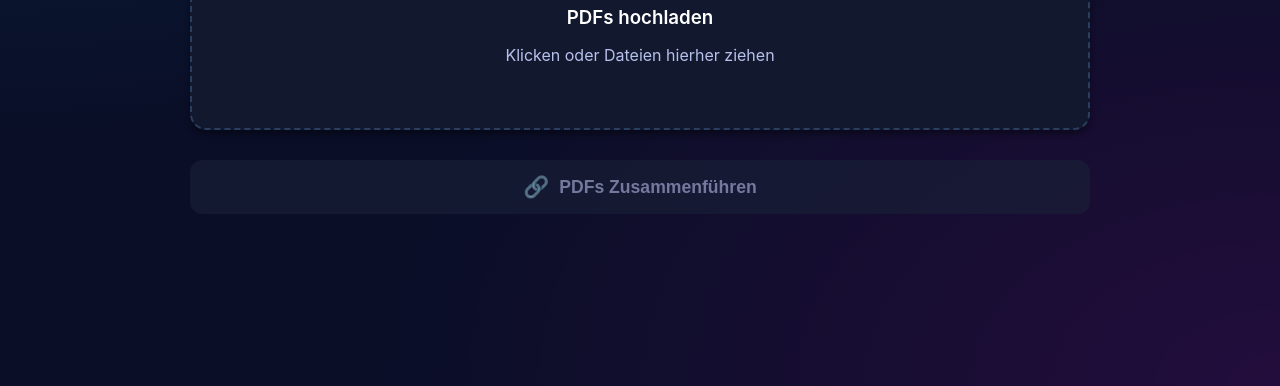
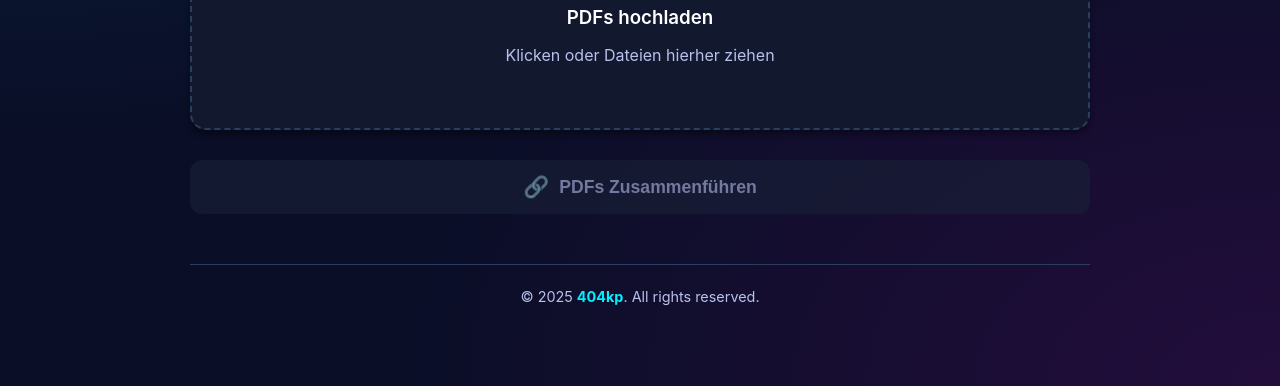
Before and after one commit to 404kp/PDF-mergesplit, a plain HTML site: page index.html in a window 1280 px wide. Shown: the part 414-800 px from the top of the page. Drawn offline with nearby package versions, Linux system fonts and the light colour scheme; a script that the page names is missing.

Commit message:
Add footer and update styles

```diff
--- a/index.html
+++ b/index.html
@@ -144,6 +144,10 @@
         </div>
 
         <div id="status" class="status hidden"></div>
+
+        <footer>
+            <p>&copy; 2025 <a href="https://github.com/404kp" target="_blank">404kp</a>. All rights reserved.</p>
+        </footer>
     </div>
 
     <script src="https://cdn.jsdelivr.net/npm/pdf-lib@1.17.1/dist/pdf-lib.min.js"></script>
--- a/styles.css
+++ b/styles.css
@@ -667,6 +667,28 @@ header p {
     to { transform: translateY(0); opacity: 1; }
 }
 
+/* Footer */
+footer {
+    text-align: center;
+    margin-top: 50px;
+    padding-top: 20px;
+    border-top: 1px solid var(--border-glow);
+    color: var(--text-light);
+    font-size: 0.9rem;
+}
+
+footer a {
+    color: var(--primary);
+    text-decoration: none;
+    font-weight: bold;
+    transition: all 0.3s;
+}
+
+footer a:hover {
+    color: var(--secondary);
+    text-shadow: 0 0 10px var(--secondary-glow);
+}
+
 /* Utility */
 .hidden {
     display: none !important;
```
